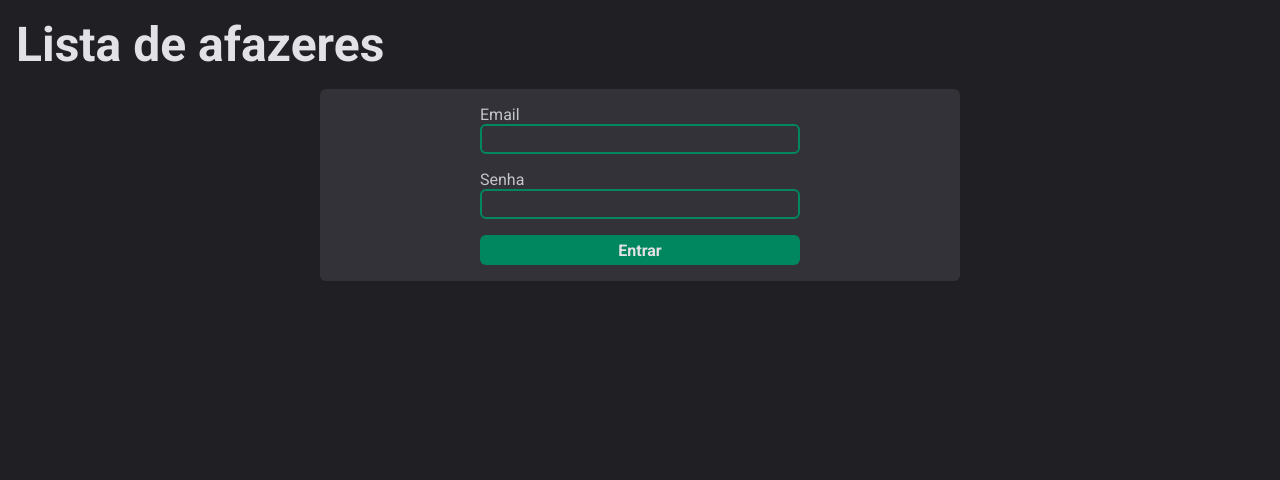
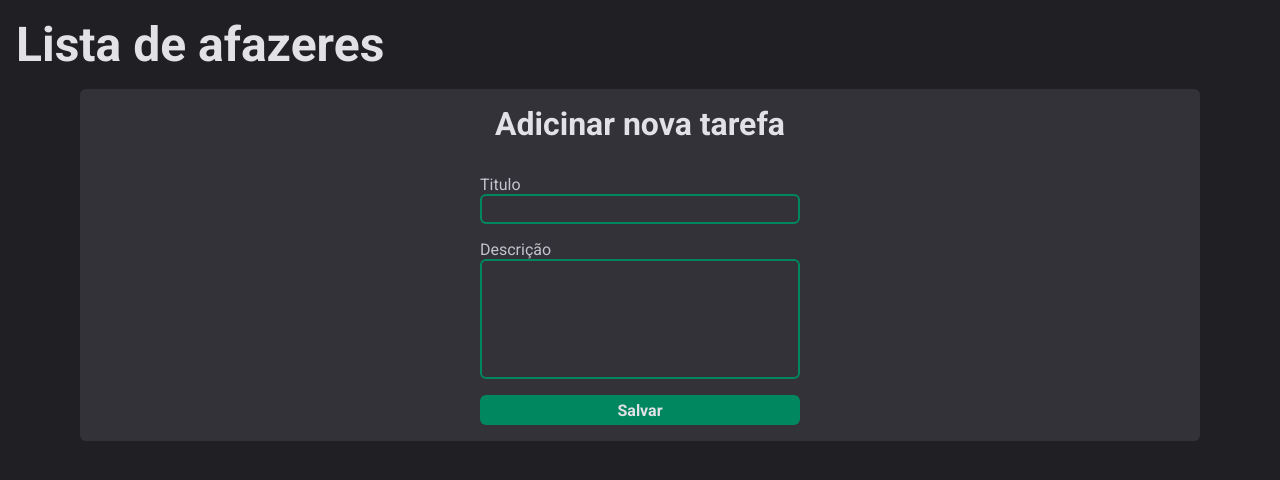
Before and after one commit to rpsouzadev/lista-de-afazeres, a React (Vite) app: page /nova-tarefa in a window 1280 px wide. Before the commit this address led to /login. Shown: the top 480 px of the page. Built offline with nearby package versions, Linux system fonts and the light colour scheme.

Commit message:
structure

```diff
--- a/package.json
+++ b/package.json
@@ -11,6 +11,7 @@
   },
   "dependencies": {
     "@hookform/resolvers": "^3.3.2",
+    "phosphor-react": "^1.4.1",
     "react": "^18.2.0",
     "react-dom": "^18.2.0",
     "react-hook-form": "^7.48.2",
--- /dev/null
+++ b/src/components/CardTask/index.tsx
@@ -0,0 +1,29 @@
+import * as S from './styles'
+import { Pencil, Trash } from 'phosphor-react'
+import { useTheme } from 'styled-components'
+
+export function CardTask() {
+  const { colors } = useTheme()
+
+  return (
+    <S.Container>
+      <S.Content>
+        <h3>Titulo</h3>
+        <p>
+          Lorem ipsum dolor sit, amet consectetur adipisicing elit. Laudantium
+          veniam aut odit eveniet distinctio officia vero, consectetur earum
+          soluta assumenda nulla facere ducimus veritatis cum modi enim quae
+          magni aliquid.
+        </p>
+      </S.Content>
+
+      <S.Icon>
+        <a href="/nova-tarefa">
+          <Pencil size={25} color={colors.gray[100]} />
+        </a>
+
+        <Trash size={25} color={colors.red[700]} />
+      </S.Icon>
+    </S.Container>
+  )
+}
--- /dev/null
+++ b/src/components/CardTask/styles.ts
@@ -0,0 +1,30 @@
+import styled from 'styled-components'
+
+export const Container = styled.div`
+  width: 100%;
+  max-width: 25rem;
+  display: flex;
+  align-items: center;
+  justify-content: center;
+  gap: 2rem;
+  padding: 0.5rem;
+  border-radius: 6px;
+  border: 1px solid ${({ theme }) => theme.colors.gray[100]};
+`
+export const Content = styled.div`
+  display: flex;
+  flex-direction: column;
+  gap: 1rem;
+  color: ${({ theme }) => theme.colors.gray[300]};
+  text-align: justify;
+`
+export const Icon = styled.div`
+  gap: 4rem;
+  display: flex;
+  flex-direction: column;
+  justify-content: space-between;
+
+  svg {
+    cursor: pointer;
+  }
+`
--- /dev/null
+++ b/src/components/TextArea/index.tsx
@@ -0,0 +1,20 @@
+import * as S from './styles'
+import { TextareaHTMLAttributes, forwardRef } from 'react'
+
+type TextareaProps = TextareaHTMLAttributes<HTMLTextAreaElement> & {
+  label: string
+  errorMessage: string | undefined
+}
+
+export const TextArea = forwardRef<HTMLTextAreaElement, TextareaProps>(
+  ({ label, errorMessage, ...rest }, ref) => {
+    return (
+      <S.Container>
+        <S.label> {label} </S.label>
+        <textarea ref={ref} {...rest} />
+
+        {errorMessage && <S.ErrorMessage> {errorMessage} </S.ErrorMessage>}
+      </S.Container>
+    )
+  },
+)
--- /dev/null
+++ b/src/components/TextArea/styles.ts
@@ -0,0 +1,26 @@
+import styled from 'styled-components'
+
+export const Container = styled.div`
+  width: 100%;
+  display: flex;
+  flex-direction: column;
+
+  textarea {
+    width: 100%;
+    resize: none;
+    min-height: 120px;
+    max-height: 20px;
+    padding: 8px 16px;
+    border-radius: 6px;
+    border: 2px solid ${({ theme }) => theme.colors.green[500]};
+    background-color: ${({ theme }) => theme.colors.gray[600]};
+    color: ${({ theme }) => theme.colors.gray[100]};
+  }
+`
+export const label = styled.span`
+  color: ${({ theme }) => theme.colors.gray[300]};
+`
+export const ErrorMessage = styled.span`
+  margin-top: 4px;
+  color: ${({ theme }) => theme.colors.red[500]};
+`
--- /dev/null
+++ b/src/pages/NewTask/index.tsx
@@ -0,0 +1,54 @@
+import * as S from './styles'
+
+import { z } from 'zod'
+import { useForm } from 'react-hook-form'
+import { zodResolver } from '@hookform/resolvers/zod'
+
+import { Button } from '../../components/Button'
+import { Input } from '../../components/Input'
+import { TextArea } from '../../components/TextArea'
+
+export const formTaskSchema = z.object({
+  title: z.string().min(1, 'obrigatório.'),
+  description: z.string().min(1, 'obrigatoria'),
+})
+
+type FormData = z.infer<typeof formTaskSchema>
+
+export function NewTask() {
+  const {
+    register,
+    handleSubmit,
+    formState: { errors },
+  } = useForm<FormData>({
+    resolver: zodResolver(formTaskSchema),
+  })
+
+  function handleSaveTask({ title, description }: FormData) {
+    console.log(title, description)
+  }
+
+  return (
+    <S.Container>
+      <S.Content>
+        <h1>Adicinar nova tarefa</h1>
+
+        <S.Form onSubmit={handleSubmit(handleSaveTask)}>
+          <Input
+            label="Titulo"
+            {...register('title')}
+            errorMessage={errors.title?.message}
+          />
+
+          <TextArea
+            label="Descrição"
+            {...register('description')}
+            errorMessage={errors.description?.message}
+          />
+
+          <Button title="Salvar" type="submit" />
+        </S.Form>
+      </S.Content>
+    </S.Container>
+  )
+}
--- /dev/null
+++ b/src/pages/NewTask/styles.ts
@@ -0,0 +1,33 @@
+import styled from 'styled-components'
+
+export const Container = styled.section`
+  width: 100%;
+  display: flex;
+  justify-content: center;
+
+  h1 {
+    font-weight: bold;
+    font-size: 2rem;
+    color: ${({ theme }) => theme.colors.gray[100]};
+  }
+`
+export const Content = styled.section`
+  width: 100%;
+  max-width: 70rem;
+  padding: 1rem;
+  display: flex;
+  justify-content: center;
+  flex-direction: column;
+  align-items: center;
+  margin: auto;
+  border-radius: 6px;
+  background-color: ${({ theme }) => theme.colors.gray[600]};
+`
+export const Form = styled.form`
+  margin-top: 2rem;
+  display: flex;
+  flex-direction: column;
+  width: 100%;
+  max-width: 20rem;
+  gap: 1rem;
+`
--- /dev/null
+++ b/src/pages/editTask/index.tsx
@@ -0,0 +1,54 @@
+import * as S from './styles'
+
+import { z } from 'zod'
+import { useForm } from 'react-hook-form'
+import { zodResolver } from '@hookform/resolvers/zod'
+
+import { Button } from '../../components/Button'
+import { Input } from '../../components/Input'
+import { TextArea } from '../../components/TextArea'
+
+export const formTaskSchema = z.object({
+  title: z.string().min(1, 'obrigatório.'),
+  description: z.string().min(1, 'obrigatoria'),
+})
+
+type FormData = z.infer<typeof formTaskSchema>
+
+export function EditTask() {
+  const {
+    register,
+    handleSubmit,
+    formState: { errors },
+  } = useForm<FormData>({
+    resolver: zodResolver(formTaskSchema),
+  })
+
+  function handleSaveTask({ title, description }: FormData) {
+    console.log(title, description)
+  }
+
+  return (
+    <S.Container>
+      <S.Content>
+        <h1>Editar tarefa</h1>
+
+        <S.Form onSubmit={handleSubmit(handleSaveTask)}>
+          <Input
+            label="Titulo"
+            {...register('title')}
+            errorMessage={errors.title?.message}
+          />
+
+          <TextArea
+            label="Descrição"
+            {...register('description')}
+            errorMessage={errors.description?.message}
+          />
+
+          <Button title="Salvar" type="submit" />
+        </S.Form>
+      </S.Content>
+    </S.Container>
+  )
+}
--- /dev/null
+++ b/src/pages/editTask/styles.ts
@@ -0,0 +1,33 @@
+import styled from 'styled-components'
+
+export const Container = styled.section`
+  width: 100%;
+  display: flex;
+  justify-content: center;
+
+  h1 {
+    font-weight: bold;
+    font-size: 2rem;
+    color: ${({ theme }) => theme.colors.gray[100]};
+  }
+`
+export const Content = styled.section`
+  width: 100%;
+  max-width: 70rem;
+  padding: 1rem;
+  display: flex;
+  justify-content: center;
+  flex-direction: column;
+  align-items: center;
+  margin: auto;
+  border-radius: 6px;
+  background-color: ${({ theme }) => theme.colors.gray[600]};
+`
+export const Form = styled.form`
+  margin-top: 2rem;
+  display: flex;
+  flex-direction: column;
+  width: 100%;
+  max-width: 20rem;
+  gap: 1rem;
+`
--- a/src/pages/home/index.tsx
+++ b/src/pages/home/index.tsx
@@ -1,3 +1,14 @@
+import * as S from './styles'
+import { CardTask } from '../../components/CardTask'
+
 export function Home() {
-  return <div>Home</div>
+  return (
+    <S.Container>
+      <S.Content>
+        <h1>Seus afazeres</h1>
+
+        <CardTask />
+      </S.Content>
+    </S.Container>
+  )
 }
--- /dev/null
+++ b/src/pages/home/styles.ts
@@ -0,0 +1,25 @@
+import styled from 'styled-components'
+
+export const Container = styled.section`
+  width: 100%;
+  display: flex;
+  justify-content: center;
+
+  h1 {
+    font-weight: bold;
+    font-size: 2rem;
+    color: ${({ theme }) => theme.colors.gray[100]};
+  }
+`
+export const Content = styled.section`
+  width: 100%;
+  max-width: 70rem;
+  padding: 1rem;
+  display: flex;
+  justify-content: center;
+  flex-direction: column;
+  align-items: center;
+  margin: auto;
+  border-radius: 6px;
+  background-color: ${({ theme }) => theme.colors.gray[600]};
+`
--- a/src/routes/index.tsx
+++ b/src/routes/index.tsx
@@ -1,7 +1,9 @@
 import { Route, Routes, Navigate } from 'react-router-dom'
 
-import { Home } from '../pages/home'
+import { Home } from '../pages/Home'
 import { Login } from '../pages/login'
+import { NewTask } from '../pages/NewTask'
+import { EditTask } from '../pages/editTask'
 import { DefaultLayout } from '../layouts/DefaultLayout'
 
 export function Router() {
@@ -9,6 +11,8 @@ export function Router() {
     <Routes>
       <Route path="/" element={<DefaultLayout />}>
         <Route path="/" element={<Home />} />
+        <Route path="/nova-tarefa" element={<NewTask />} />
+        <Route path="/editar-tarefa:taskId" element={<EditTask />} />
         <Route path="/login" element={<Login />} />
         <Route path="*" element={<Navigate to="/login" />} />
       </Route>
```
Also changed, not shown: 1 other file (tests, documents, lock files or other folders).
